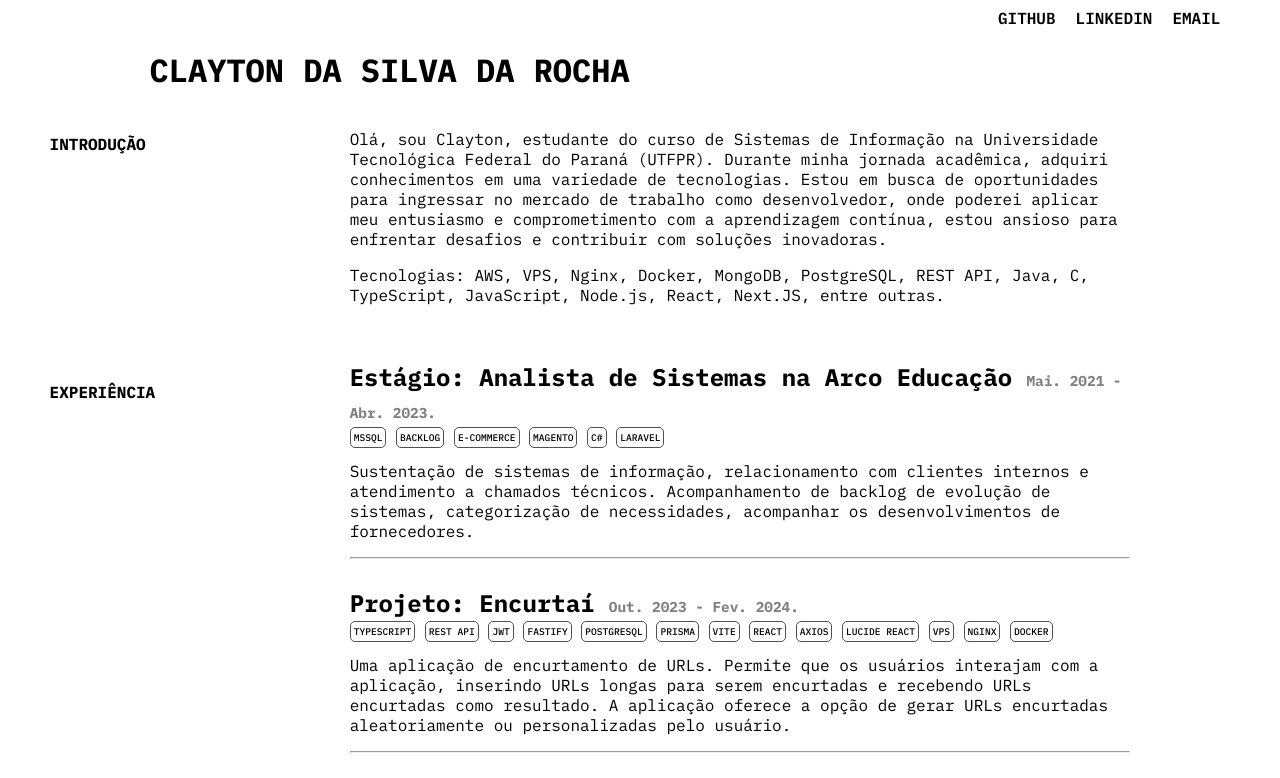
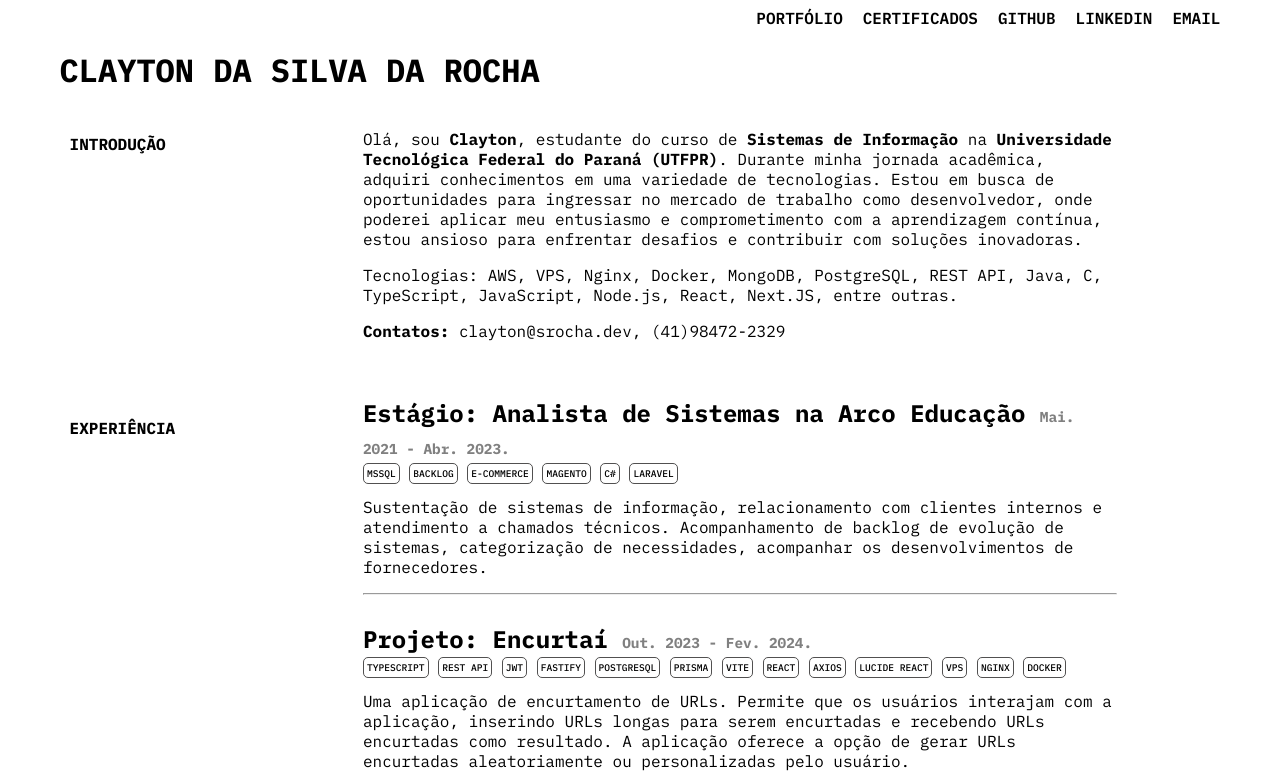
Before and after one commit to srclayton/curriculo, a plain HTML site: page index.html in a window 1280 px wide. Shown: the top 778 px of the page. Drawn offline with Linux system fonts and the light colour scheme.

Commit message:
index atualizado.

```diff
--- a/index.html
+++ b/index.html
@@ -11,7 +11,17 @@
 </head>
 <body>
     <div class="container">
-        <div class="header flex">
+        <header class="header flex">
+            <div class="header__item">
+                <a href="http://srocha.io" target="_blank" rel="noopener noreferrer">
+                    PORTFÓLIO
+                </a>
+            </div>
+            <div class="header__item">
+                <a href="https://www.linkedin.com/in/srclayton/details/certifications/" target="_blank" rel="noopener noreferrer">
+                    CERTIFICADOS
+                </a>
+            </div>
             <div class="header__item">
                 <a href="http://github.com/srclayton" target="_blank" rel="noopener noreferrer">
                     GITHUB
@@ -25,25 +35,30 @@
             <div class="header__item">
                 <a href="mailto:clayton@srocha.dev">EMAIL</a>
             </div>
-        </div>
+        </header>
         <div class="hero">
             <div class="row">
                 <div class="col hero__name">
                     <h1>CLAYTON DA SILVA DA ROCHA</h1>
                 </div>
             </div>
-            <div class="row ">
             <div class="row hero__columns">
                 <div class="col-2"><H4>INTRODUÇÃO</H4></div>
                 <div class="col-8">
                     <p>
-                            Olá, sou Clayton, estudante do curso de Sistemas de Informação na Universidade Tecnológica Federal do Paraná (UTFPR). Durante minha jornada acadêmica, adquiri conhecimentos em uma variedade de tecnologias. Estou em busca de oportunidades para ingressar no mercado de trabalho como desenvolvedor, onde poderei aplicar meu entusiasmo e  comprometimento com a aprendizagem contínua, estou ansioso para enfrentar desafios e contribuir com soluções inovadoras.
+                        Olá, sou <strong>Clayton</strong>, estudante do curso de <strong>Sistemas de Informação</strong> na <strong>Universidade Tecnológica Federal do Paraná (UTFPR)</strong>. Durante minha jornada acadêmica, adquiri conhecimentos em uma variedade de tecnologias. Estou em busca de oportunidades para ingressar no mercado de trabalho como desenvolvedor, onde poderei aplicar meu entusiasmo e  comprometimento com a aprendizagem contínua, estou ansioso para enfrentar desafios e contribuir com soluções inovadoras.
                     </p>
                     <p>
                         Tecnologias: AWS, VPS, Nginx, Docker, MongoDB, PostgreSQL, REST API, Java, C, TypeScript, JavaScript, Node.js, React, Next.JS, entre outras.
                     </p>
+                    <p>
+                        <strong>Contatos:</strong>
+                        <a href="mailto:clayton@srocha.dev">clayton@srocha.dev</a>,
+                        <a href="tel:+5541984722329">(41)98472-2329</a>
+                    </p>
                 </div>
-                </div> <br><br>
+            </div>
+            <br><br>
             <div class="row hero__columns">
                 <div class="col-2"><h4>EXPERIÊNCIA</h4></div>
                 <div class="col-8">
@@ -139,6 +154,5 @@
             </div>
         </div>
     </div>
-    </div>
 </body>
 </html>
--- a/main.css
+++ b/main.css
@@ -1,11 +1,12 @@
 .hero__name{
-    padding-left: 100px;
+  margin: 0;
 }
 .header__item{
     font-weight: 600;
 }
 .hero__columns{
-    gap: 100px
+    gap: 100px;
+    width: 100%;
 }
 
 .gray{
@@ -37,7 +38,7 @@ h2{
 .row {
   display: flex;
   flex-wrap: wrap;
-  margin: 0 -10px;
+  /* margin: 0 -10px; */
 }
 .col-1 {
   width: 8.33%;
```
Lines whose indentation alone changed are shown as unchanged.
